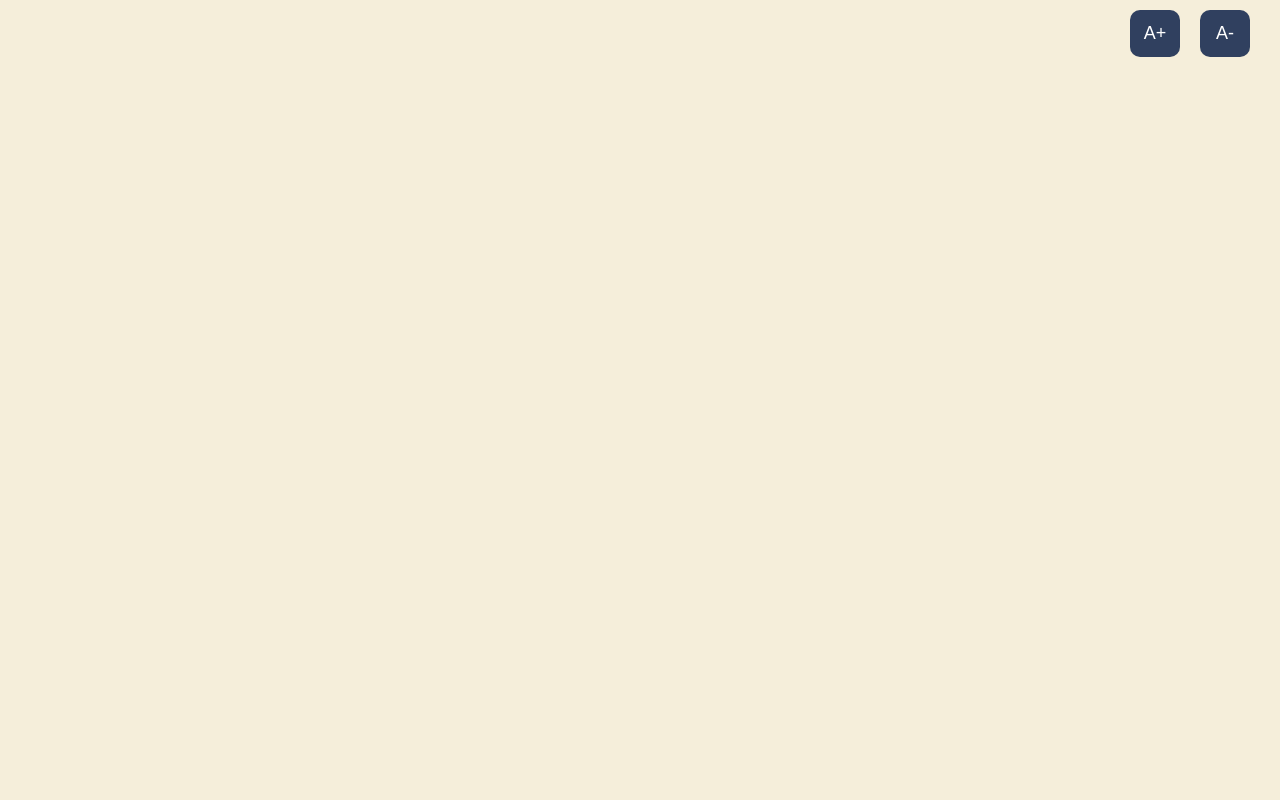
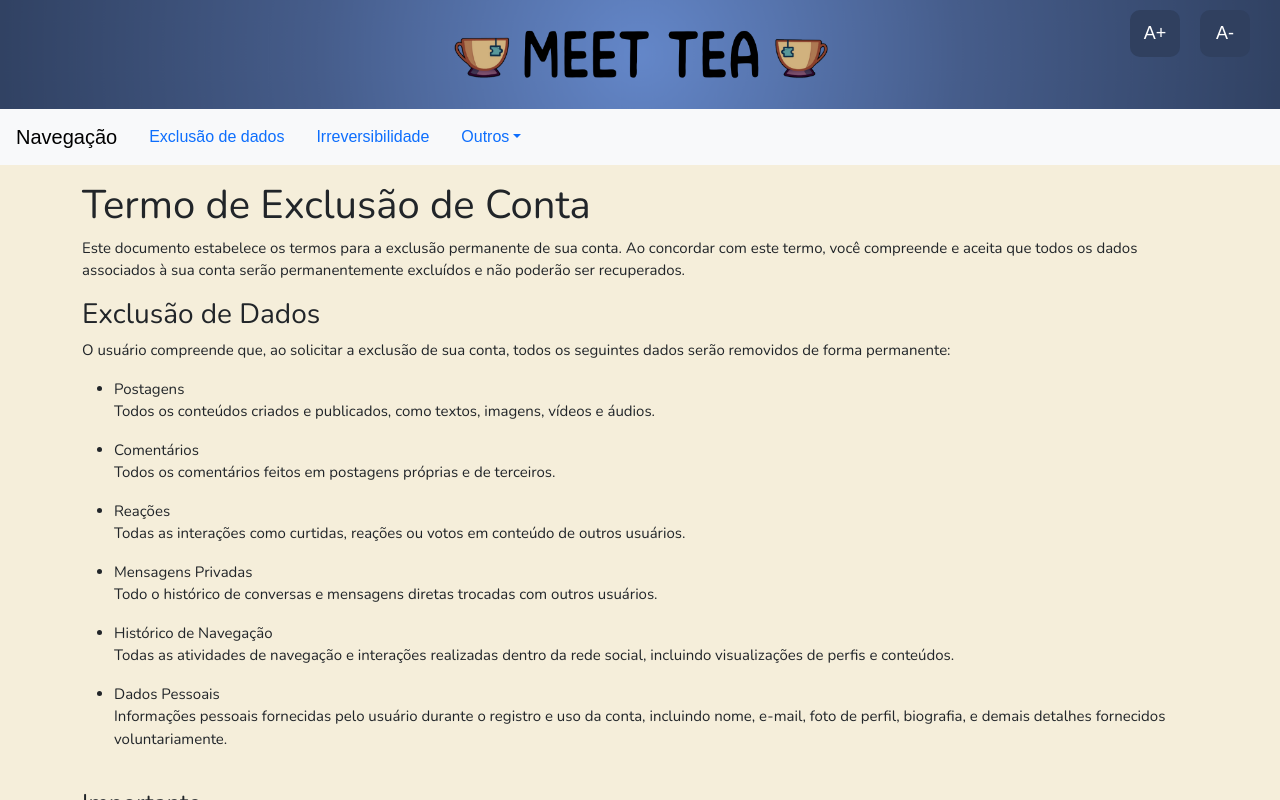
Before and after one commit to robertfullstack/Meet-TEA-3.0-Final, a React (Create React App) app: page /excluir-conta in a window 1280 px wide. Before the commit this address had no page. Built offline with nearby package versions, Linux system fonts and the light colour scheme; a web font is replaced by a local one.

Commit message:
Termo exclusão de conta

```diff
--- a/src/App.js
+++ b/src/App.js
@@ -11,6 +11,7 @@ import TermosPrivacidade from './screens/TermosPrivacidade.js';
 import Postar from './screens/Postar.js';
 import Configuracoes from './screens/Configuracoes.js';
 import Denuncia from './screens/Denuncia.js';
+import ExcluirConta from './screens/ExcluirConta.js';
 
 const App = () => {
   const [user, setUser] = useState();
@@ -64,6 +65,7 @@ const App = () => {
           <Route path="/postar" element={<Postar/>}/>
           <Route path="/configuracoes" element={<Configuracoes/>}/>
           <Route path="/denuncia" element={<Denuncia/>}/>
+          <Route path="/excluir-conta" element={<ExcluirConta/>}/>
         </Routes>
       </Router>
     </div>
--- a/src/screens/Configuracoes.js
+++ b/src/screens/Configuracoes.js
@@ -378,10 +378,9 @@ const Configuracoes = () => {
               {showDeleteAccountModal && (
             <div className="modal-confirmation">
               <div className="modal-content">
-                <h4 id="confirma-excluir">
-                  Tem certeza de que deseja excluir sua conta? Esta ação é
-                  irreversível!
-                </h4>
+              <h4 id="confirma-excluir">Antes de excluir sua conta, leia os{" "}
+                <a href="/excluir-conta" onClick={() => navigate("/excluir-conta")}>termos de exclusão de conta</a>
+               </h4>
                 <div className="modal-buttons">
                   <button className="btn-confirm" onClick={handleDeleteAccount}>
                     Sim
--- /dev/null
+++ b/src/screens/ExcluirConta.js
@@ -0,0 +1,112 @@
+import React, { useState } from 'react';
+import 'bootstrap/dist/css/bootstrap.min.css';
+import 'bootstrap/dist/js/bootstrap.bundle.min.js';
+import { useNavigate } from 'react-router-dom'; // Importar useNavigate
+import capaMeetTea from '../img/capa_meet_tea.png';
+import "../styles/ExcluirConta.css";
+
+const ExcluirConta = () => {
+  const [formData, setFormData] = useState({
+    name: '',
+    email: '',
+    username: '',
+    date: new Date().toLocaleDateString(),
+  });
+  const [submitted, setSubmitted] = useState(false);
+
+  const navigate = useNavigate(); // Definir useNavigate
+
+  const handleSubmit = (e) => {
+    e.preventDefault();
+    setSubmitted(true);
+
+    // Redirecionar após a submissão
+    setTimeout(() => {
+      navigate('/home'); // Redireciona para a página "home" (ou qualquer outra)
+    }, 3000); // Aguarda 3 segundos antes de redirecionar
+  };
+
+  return (
+    <div>
+      <img src={capaMeetTea} alt="Capa Meet Tea" className="img-fluid" />
+
+      <nav id="navbar-example2" className="navbar bg-body-tertiary px-3 mb-3">
+        <a className="navbar-brand" href="#">Navegação</a>
+        <ul id="ul-excluir" className="nav nav-pills">
+          <li  className="nav-item">
+            <a className="nav-link" href="#scrollspyHeading1">Exclusão de dados</a>
+          </li>
+          <li className="nav-item">
+            <a className="nav-link" href="#scrollspyHeading2">Irreversibilidade</a>
+          </li>
+          <li className="nav-item dropdown">
+            <a id="info-outros" className="nav-link dropdown-toggle" data-bs-toggle="dropdown" href="#" role="button" aria-expanded="false">Outros</a>
+            <ul className="dropdown-menu">
+              <li><a className="dropdown-item" href="#scrollspyHeading3">Processor de exclusão</a></li>
+              <li><a className="dropdown-item" href="#scrollspyHeading4">Responsabilidade do usuário</a></li>
+            </ul>
+          </li>
+        </ul>
+      </nav>
+
+    <div className="container">
+      <h1 id="titulo-termos">Termo de Exclusão de Conta</h1>
+        <form onSubmit={handleSubmit}>
+          <p>
+            Este documento estabelece os termos para a exclusão permanente de sua conta.
+            Ao concordar com este termo, você compreende e aceita que todos os dados associados à sua conta serão
+            permanentemente excluídos e não poderão ser recuperados.
+          </p>
+
+          <h3 id="scrollspyHeading1">Exclusão de Dados</h3>
+          <p>
+            O usuário compreende que, ao solicitar a exclusão de sua conta, todos os seguintes dados serão removidos de forma permanente:
+          </p>
+          <ul>
+            <li>Postagens
+             <p>Todos os conteúdos criados e publicados, como textos, imagens, vídeos e áudios. </p>
+            </li>
+            <li>Comentários
+             <p>Todos os comentários feitos em postagens próprias e de terceiros. </p>
+            </li>
+            <li>Reações
+             <p> Todas as interações como curtidas, reações ou votos em conteúdo de outros usuários. </p>
+            </li>
+            <li>Mensagens Privadas
+             <p>Todo o histórico de conversas e mensagens diretas trocadas com outros usuários. </p>
+            </li>
+            <li>Histórico de Navegação
+             <p>Todas as atividades de navegação e interações realizadas dentro da rede social, incluindo visualizações de perfis e conteúdos. </p>
+            </li>
+            <li>Dados Pessoais
+             <p> Informações pessoais fornecidas pelo usuário durante o registro e uso da conta, incluindo nome, e-mail, foto de perfil, biografia, e demais detalhes fornecidos voluntariamente.</p>
+            </li>
+          </ul> <br></br>
+          <h4>Importante</h4>
+          <p>Todo o conteúdo que você compartilhou publicamente será excluído de sua conta, mas as cópias feitas por outros usuários ou acessíveis publicamente fora de nossa plataforma não poderão ser recuperadas ou apagadas.</p>
+          <br></br>
+          <h3 id="scrollspyHeading2">Irreversibilidade</h3>
+          <p>
+            Ao assinar este termo, o usuário compreende que a exclusão de sua conta e de todos os dados relacionados é irreversível.
+          </p>
+
+          <h3 id="scrollspyHeading3">Processo de Exclusão</h3>
+          <p>
+            O pedido de exclusão será processado dentro de X dias úteis a partir da data de solicitação.
+          </p>
+
+          <h3 id="scrollspyHeading4">Responsabilidade do Usuário</h3>
+          <p>
+            O usuário confirma que leu e compreendeu os termos acima e que deseja proceder com a exclusão de sua conta e dados de forma permanente.
+            Ao aceitar este termo, o usuário confirma que: <br></br>
+            Compreende e concorda com as consequências da exclusão permanente de sua conta. <br></br>
+            Está ciente de que a exclusão de sua conta implica na perda irreversível de todos os dados e conteúdo associado.<br></br>
+            Não poderá responsabilizar a plataforma pela perda de dados após a exclusão ser processada.
+          </p>
+        </form>
+    </div>
+</div>
+  );
+};
+
+export default ExcluirConta;
--- a/src/styles/Configuracoes.css
+++ b/src/styles/Configuracoes.css
@@ -114,8 +114,9 @@
   width: 60%;
   justify-content: center;
   align-items: center;
-  padding: 8px;
+  padding: 10px;
   display: flex;
+  font-size: 15px;
 }
 
 #btn-excluir-conta:hover {
--- /dev/null
+++ b/src/styles/ExcluirConta.css
@@ -0,0 +1,5 @@
+.container{
+    font-family: "Nunito";
+    font-size: 15px;
+    justify-content: baseline;
+}
--- a/src/styles/Profile.css
+++ b/src/styles/Profile.css
@@ -229,6 +229,16 @@
     max-width: 100%;
     border-radius: 50%;
   }
+
+  .btn-delete{
+    display: flex;
+    justify-content: center;
+    align-items: center;
+    border: none;
+    background-color: rgb(151, 30, 30) ;
+    border-radius: 10px;
+  }
+
   /* @media (max-width: 570px) {
     .profile-container {
       align-items: start;
```
Also changed, not shown: src/screens/Profile.js (+1 -6 lines).
